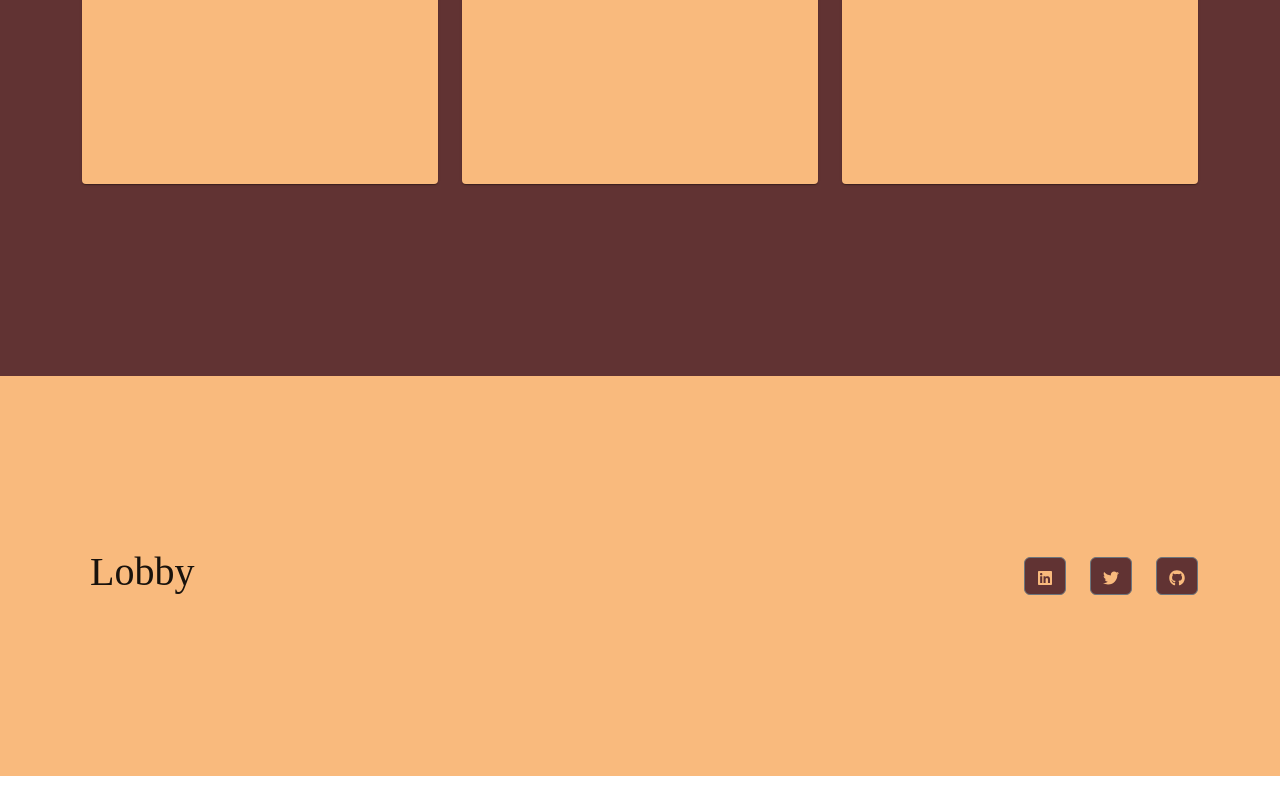
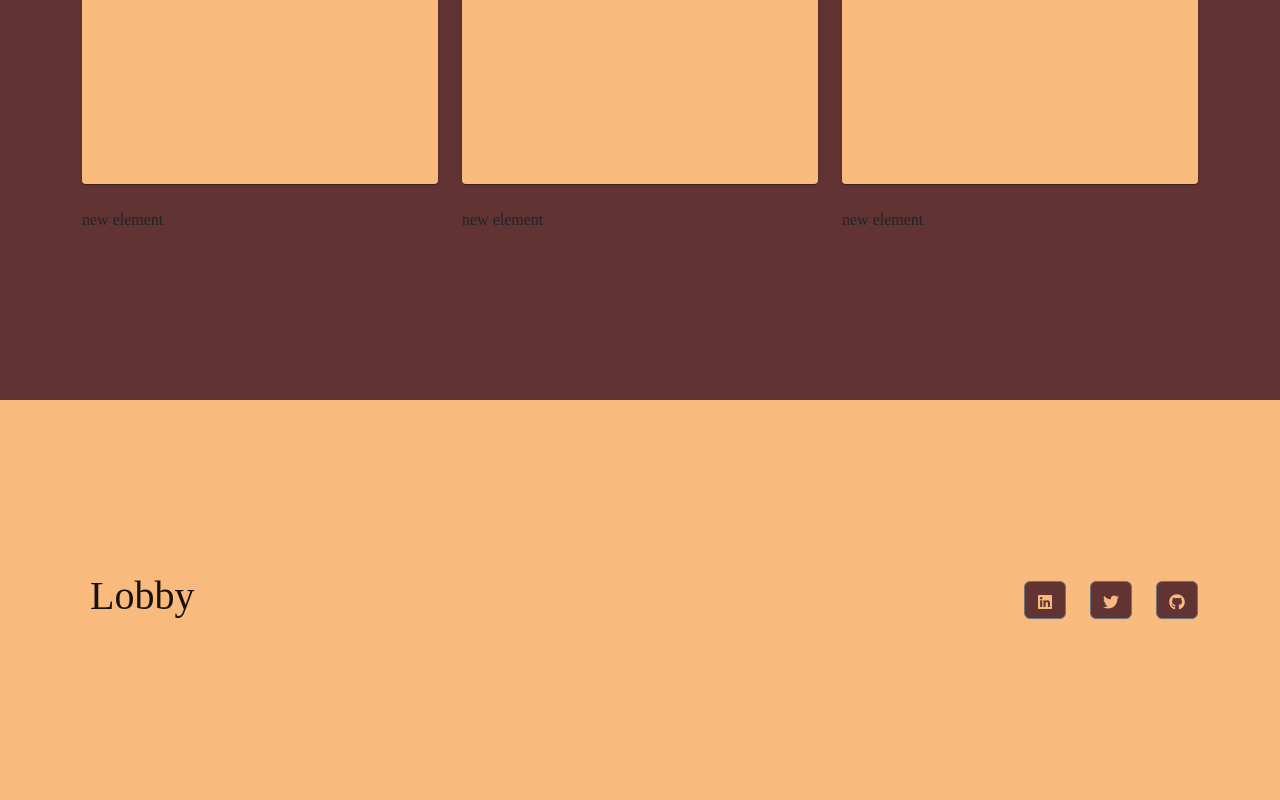
Before and after one commit to chaunceyplum/Lobby, a React (Create React App) app: page / in a window 1280 px wide. Shown: the part 2930-3730 px from the top of the page. Before the commit the page ends 3706 px from the top, so only its background shows below. Built offline with nearby package versions, Linux system fonts and the light colour scheme.

Commit message:
made small styling changes before overhaul

```diff
--- a/src/components/Home.js
+++ b/src/components/Home.js
@@ -223,6 +223,16 @@ const Home = () => {
               </Row>
             </Container>
           </div> */}
+
+          <div className='changess'>
+            <Container>
+              <Row>
+                <Col>new element</Col>
+                <Col>new element</Col>
+                <Col>new element</Col>
+              </Row>
+            </Container>
+          </div>
         </div>
 
         <br />
```
